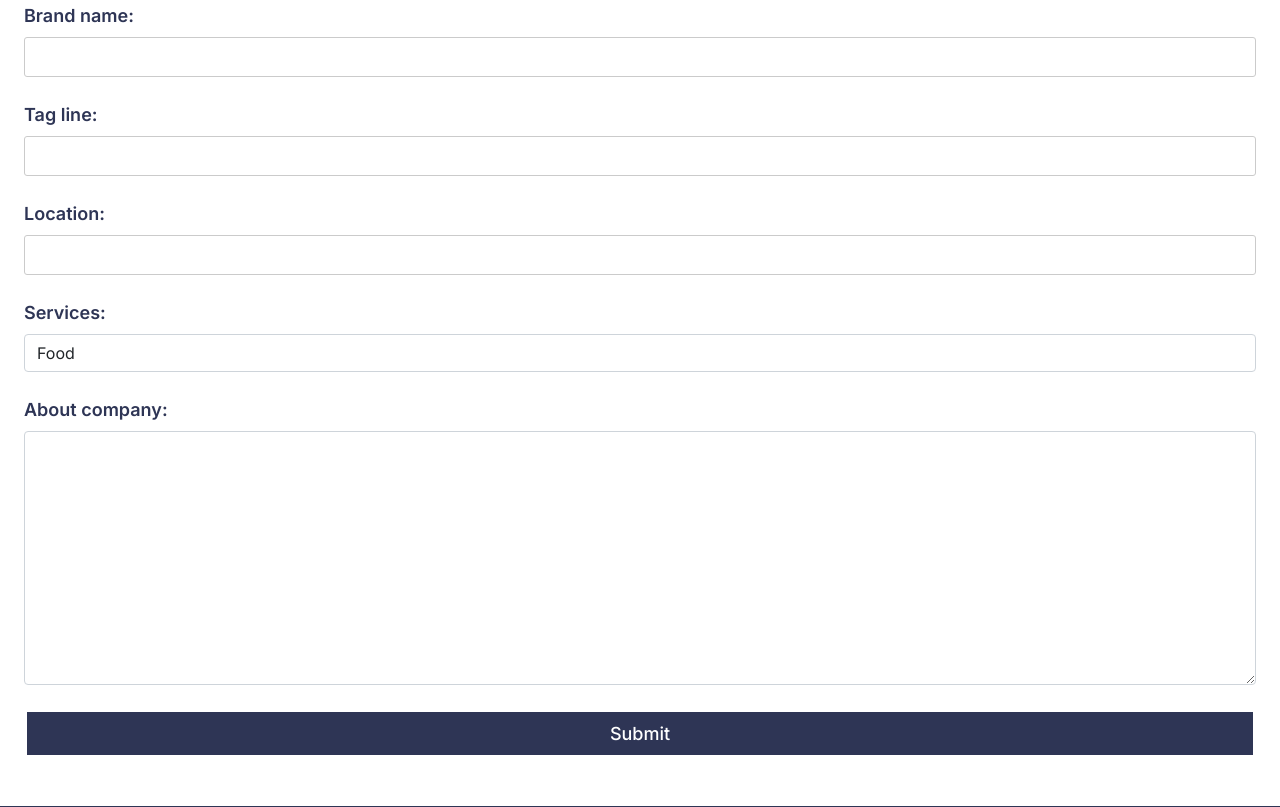
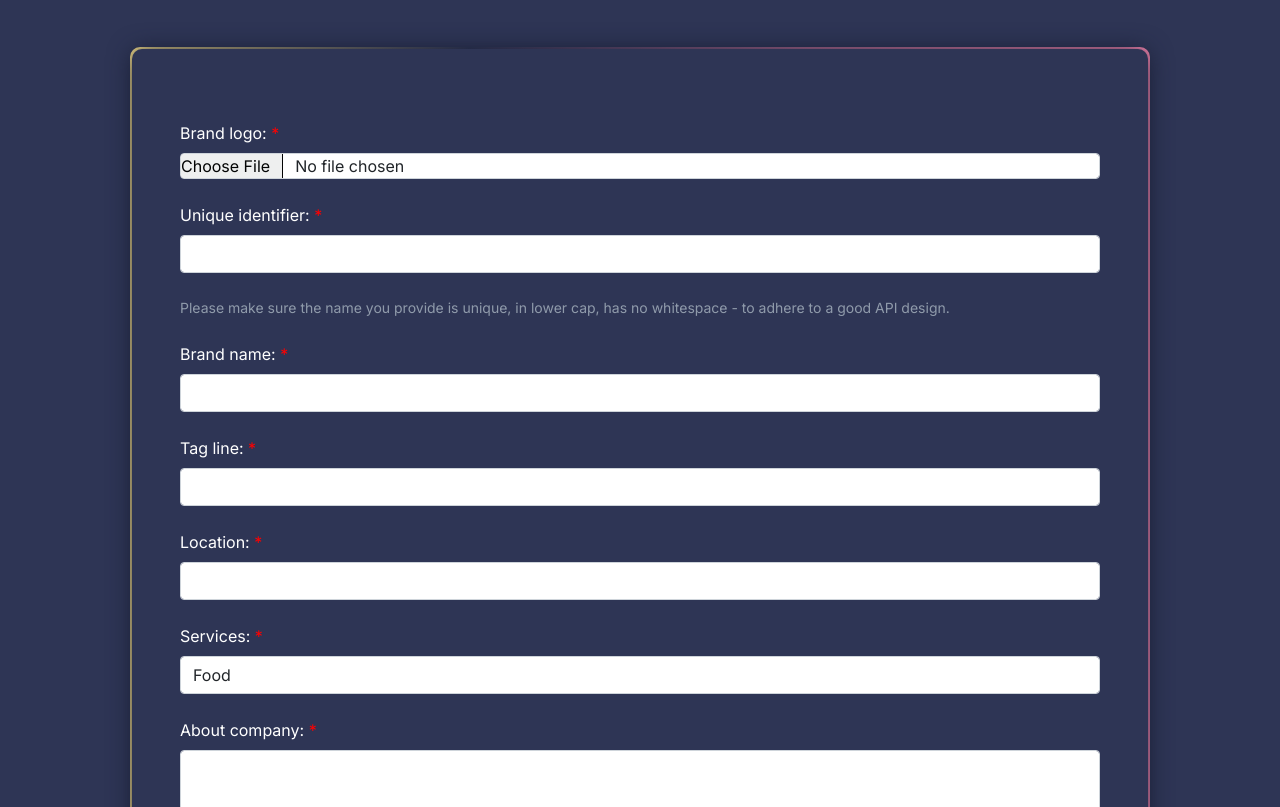
Before and after one commit to Creatar-io/CreatAR-Main, a Django app: page /register/org in a window 1280 px wide. Shown: the part 626-1433 px from the top of the page. Run offline with Django 3.2, Linux system fonts and the light colour scheme; some libraries are stand-ins or nearby versions.

Commit message:
Organisation registration pipeline initiated.

```diff
--- a/creatar/settings/base.py
+++ b/creatar/settings/base.py
@@ -54,10 +54,11 @@ INSTALLED_APPS = [
 
 REST_FRAMEWORK = {
     "DEFAULT_AUTHENTICATION_CLASSES": [
-        "rest_framework.authentication.TokenAuthentication",
+        # "rest_framework.authentication.TokenAuthentication",
     ],
     "DEFAULT_PERMISSION_CLASSES": [
-        "rest_framework.permissions.IsAuthenticated",
+        # "rest_framework.permissions.IsAuthenticated",
+        # "rest_framework.permissions.IsAdminUser",
     ],
     "DEFAULT_RENDERER_CLASSES": ("rest_framework.renderers.JSONRenderer",),
 }
--- a/home/templates/register_organisation.html
+++ b/home/templates/register_organisation.html
@@ -12,30 +12,56 @@
 
 <style>
     .subtitle-text {
+        color: azure;
+        opacity: 0.5;
         font-size: 14px;
+        display: block;
     }
 </style>
 {% endblock %} {% block customcontent %}
 
-<!-- Render navbar -->
+<section class="formbg">
+    <!-- Render NavBar -->
     {% include 'partials/darknavbar.html' %}
-
-<div class="p-4">
-    <form action="/register/org" class="signup" method="post" id="register_organisation">
+    <div class="container">
+        <div class="row p-lg-5 p-md-4 p-3">
+            <div class="col-12">
+                <div class="formhead">Brand Registration - CreatAR</div>
+                <div class="formsub">
+                    The Speakers Bureau connects community event organizers with seasoned
+                    speakers who knowledge-share at events in their individual areas of
+                    expertise. If you are interested in getting speaking opportunities,
+                    please signup by providing your details in this form. By providing
+                    details in this form, you provide consent for a) Your profile details
+                    given in this form to be used in the Speakers Bureau listing in the
+                    Azure Developer community website b) Event organizers to reach out to
+                    you for inviting you for speaking in their events.
+                </div>
+            </div>
+        </div>
+    </div>
+</section>
+<section class="formform">
+    <div class="container">
+        <div class="row p-lg-5 p-md-4 p-3">
+            <div class="col-12">
+                <div class="module-border-wrap">
+                    <div class="formboxform p-5">
+                        <form action="/register/org" class="signup" method="post" id="regiter_organisation_form">
                             {% csrf_token %}
                             {{ form }}
-
-        <!-- <div class="mb-3">
-            <label for="formFile" class="form-label">Default file input example</label>
-            <input class="form-control" type="file" id="formFile">
-          </div> -->
-
-        <button type="submit" value="Submit" class="px-5 py-2 w-100 my-4 btn btnsignin">Submit</button>
+                            <button type="submit" value="Submit"
+                                class="px-5 py-2 w-100 my-4 btn formbtnform">Submit</button>
                         </form>
                     </div>
+                </div>
+            </div>
+        </div>
+    </div>
+</section>
 
 <!-- Render footer -->
-{% include 'partials/footer.html' %} {% endblock %} {% block scripts %}
+{% include 'partials/loginfooter.html' %} {% endblock %} {% block scripts %}
 <script src="{% static '/js/getblogs.js' %}" defer></script>
 <script src="https://cdnjs.cloudflare.com/ajax/libs/showdown/2.1.0/showdown.min.js"
     integrity="sha512-LhccdVNGe2QMEfI3x4DVV3ckMRe36TfydKss6mJpdHjNFiV07dFpS2xzeZedptKZrwxfICJpez09iNioiSZ3hA=="
@@ -43,20 +69,16 @@
 
 <!-- Jquery to append styling classes -->
 <script>
-        $(".helptext").addClass("text-muted");
     $(".helptext").addClass("subtitle-text");
 
-        $("textarea").addClass("form-control");
-        $("select").addClass("form-control");
-        $("input").addClass("form-control");
+    $('textarea,select,input').addClass("form-control");
 
-        $("#register_organisation label").addClass("mt-4");
-        $("#register_organisation label").addClass("form-label");
+    $("label").addClass('mt-4 form-label formlabelform');
 
     $("#id_brand_logo").css("padding", "0px")
     $("#id_brand_logo").css("margin", "0px")
+
+    $('label').append('<span class="required"> *</span>')
     // $("#id_brand_logo").addClass("margin", "0px")
-
-
 </script>
 {% endblock %}
--- a/home/urls.py
+++ b/home/urls.py
@@ -13,7 +13,7 @@ from .views import (
     creatARproTemp,
     jobDetails,
     brandSettings,
-    register_organisation,
+    OrganisationRegistrationHandler,
     register_organisation_moderator,
 )
 
@@ -29,6 +29,6 @@ urlpatterns = [
     path("creatARproTemp", creatARproTemp),
     path("jobDetails", jobDetails),
     path("brandSettings", brandSettings),
-    path("register/org", register_organisation),
+    path("register/org", OrganisationRegistrationHandler.as_view()),
     path("register/orgmoderator", register_organisation_moderator),
 ]
--- a/home/views.py
+++ b/home/views.py
@@ -11,6 +11,43 @@ video_id_extractor = lambda x: str(x)[str(x).rindex("=") + 1 :]
 
 # Importing forms
 from core.froms import OrganisationForm, OrganisationModeratorForm
+
+from rest_framework.views import APIView
+from rest_framework.response import Response
+from rest_framework import authentication, permissions
+from django.contrib.auth.models import User
+
+
+class OrganisationRegistrationHandler(APIView):
+    """
+    Organisation registration handler
+    """
+
+    # authentication_classes = [authentication.TokenAuthentication]
+    # permission_classes = [permissions.IsAdminUser]
+
+    def get(self, request, format=None):
+        """
+        Render form
+        """
+        form = OrganisationForm()
+        return render(request, "register_organisation.html", {"form": form})
+
+    def post(self, request, format=None):
+        """
+        Validate org-registration form, save model, redirect to POC (Org moderator) form
+        """
+        # create a form instance and populate it with data from the request:
+        form = OrganisationForm(request.POST)
+        # check whether it's valid:
+        if form.is_valid():
+            print("==#" * 5, "Form Validated.")
+            # process the data in form.cleaned_data as required
+            # ...
+            # redirect to a new URL:
+            return Response(form.cleaned_data)
+
+        return Response({"msg": "Failed"})
 
 
 def login(request):
@@ -98,26 +135,6 @@ def landing_page(request):
     return render(request, "landing_page.html", {"podcasts": podcasts_w_vid})
 
 
-def register_organisation(request):
-    # if this is a POST request we need to process the form data
-    if request.method == "POST":
-        # create a form instance and populate it with data from the request:
-        form = OrganisationForm(request.POST)
-        # check whether it's valid:
-        if form.is_valid():
-            print("==#" * 5, "Form Validated.")
-            # process the data in form.cleaned_data as required
-            # ...
-            # redirect to a new URL:
-            return Response(form.cleaned_data)
-
-    # if a GET (or any other method) we'll create a blank form
-    else:
-        form = OrganisationForm()
-
-    return render(request, "register_organisation.html", {"form": form})
-
-
 def register_organisation_moderator(request):
     """
     This from collects organisation moderator POC details
```
Also changed, not shown: home/templates/formTemplate.html (+7 -26 lines), users/templates/account/email_confirm.html (+6 -3 lines). Lines whose indentation alone changed are shown as unchanged.
